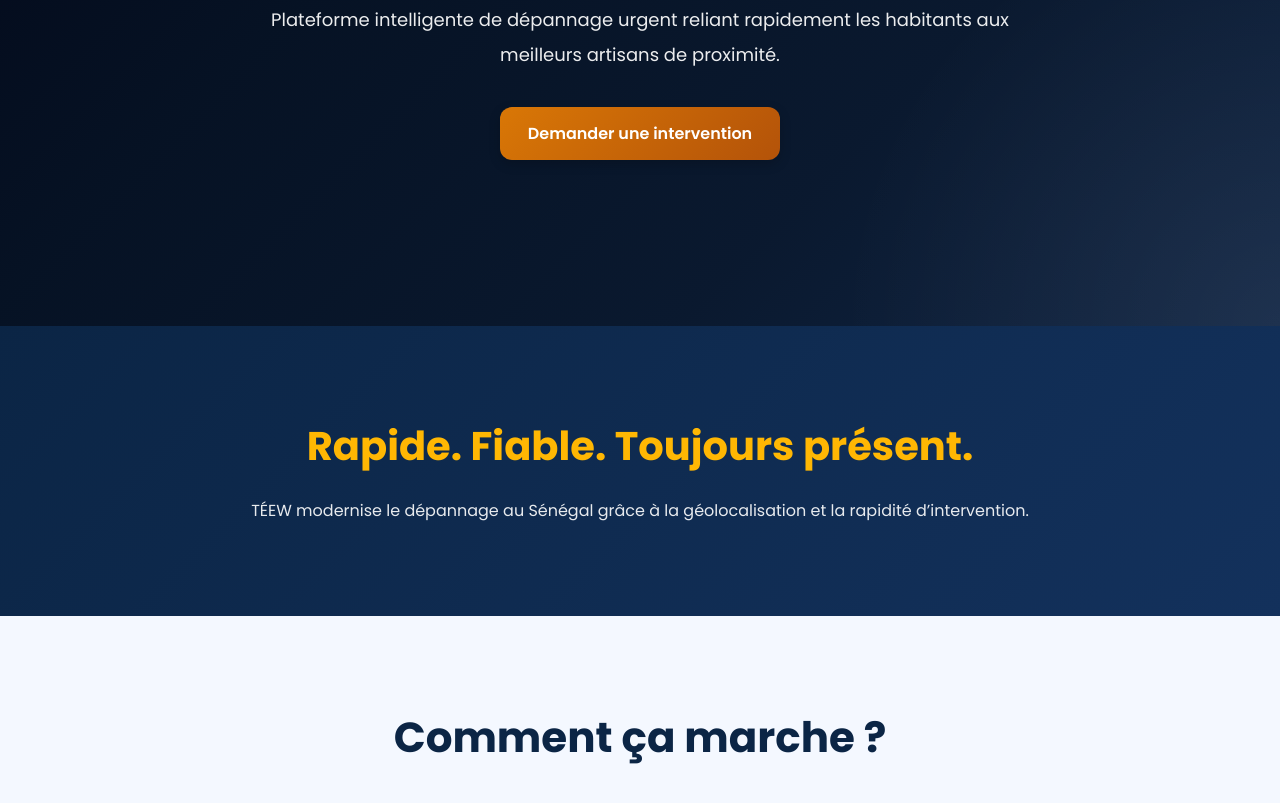
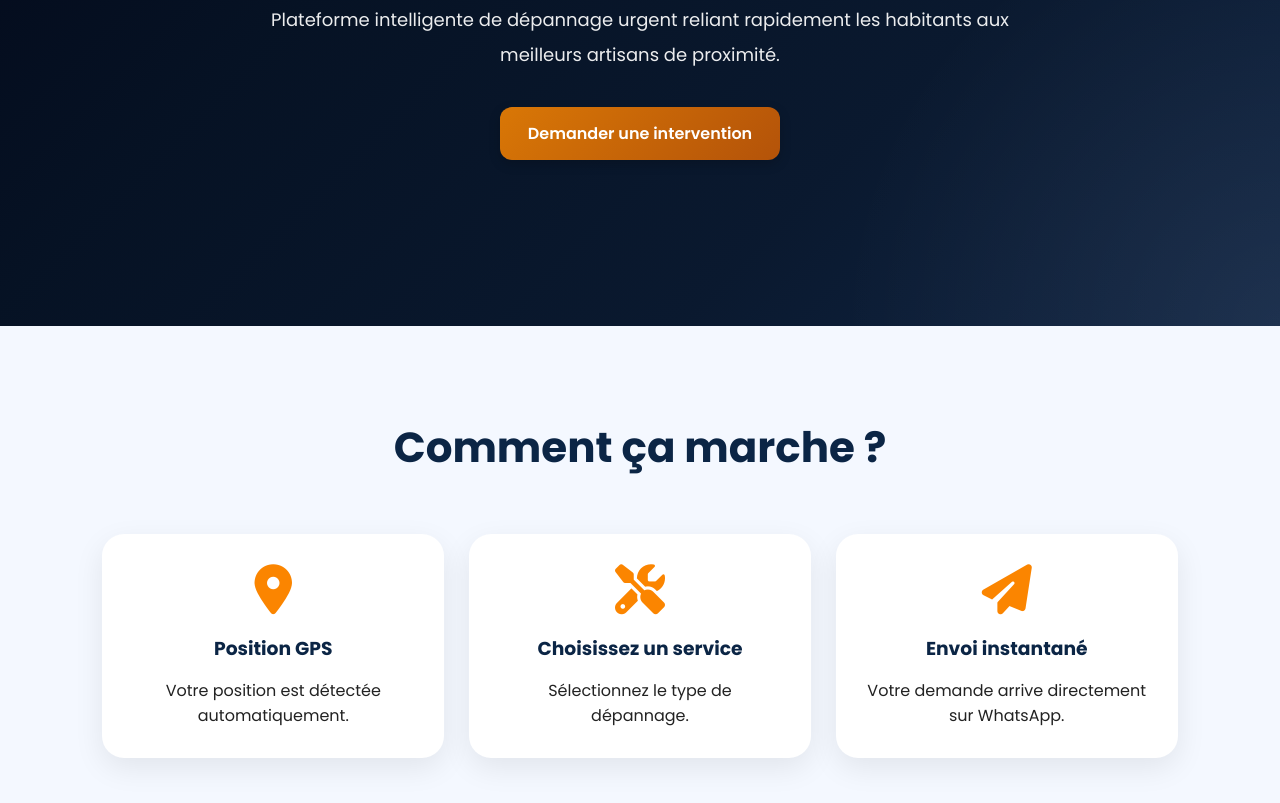
Before and after one commit to abdoudiaginter1982-cloud/teew, a plain HTML site: page index.html in a window 1280 px wide. Shown: the part 497-1300 px from the top of the page. Drawn offline with nearby package versions, Linux system fonts and the light colour scheme.

Commit message:
Update index.html

```diff
--- a/index.html
+++ b/index.html
@@ -386,16 +386,6 @@ Demander une intervention
 </a>
 
 </div>
-
-</section>
-
-<section class="slogan-section">
-
-<h2>Rapide. Fiable. Toujours présent.</h2>
-
-<p>
-TÉEW modernise le dépannage au Sénégal grâce à la géolocalisation et la rapidité d’intervention.
-</p>
 
 </section>
 
```
